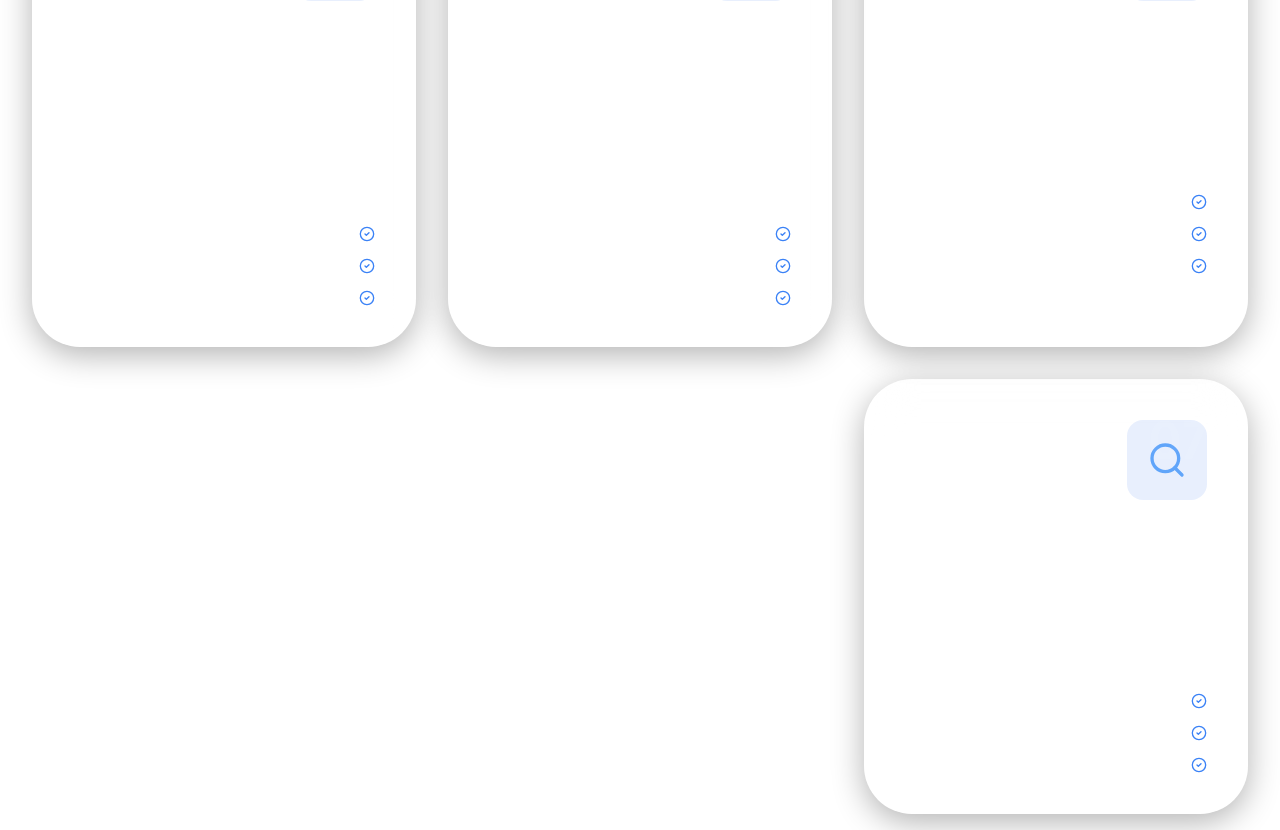
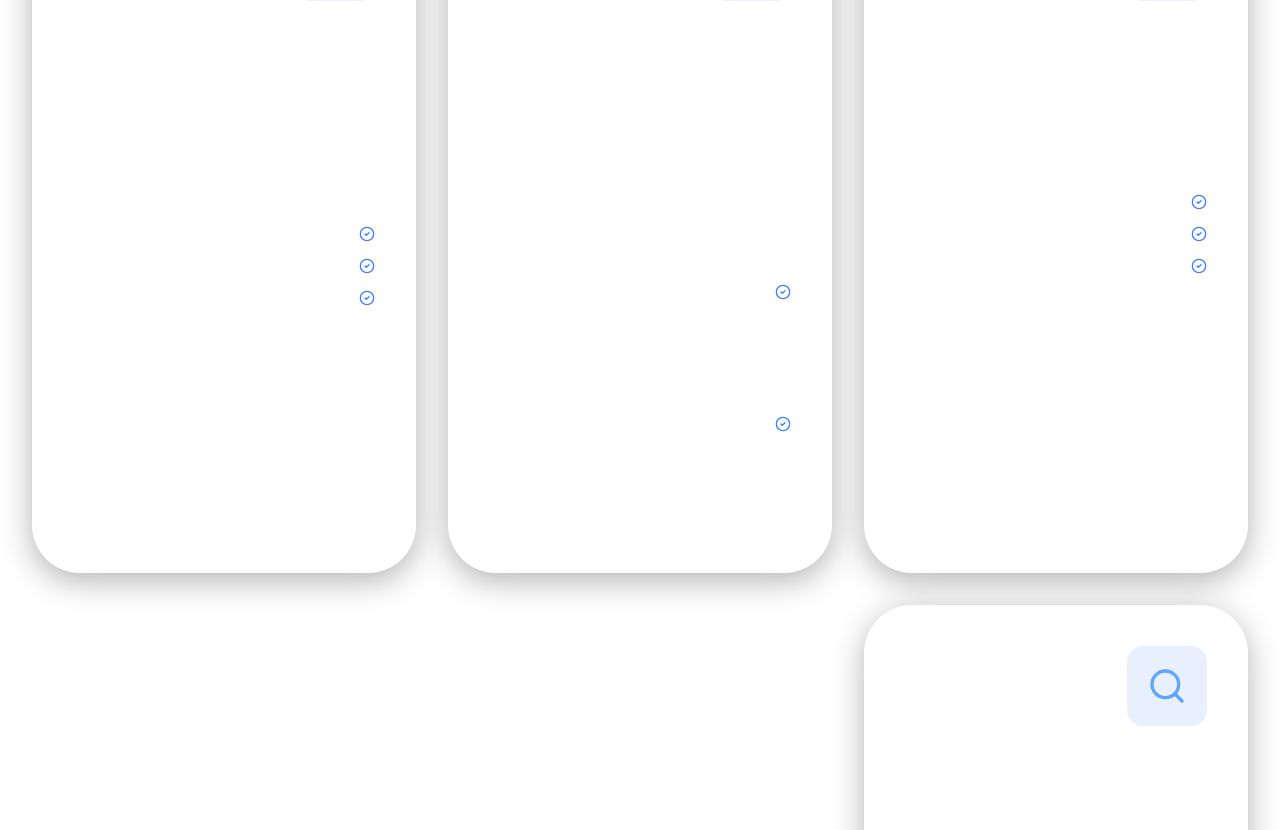
Before and after one commit to Medhat1989/Dar-Alofooq, a React (Vite) app: page / in a window 1280 px wide. Shown: the part 1849-2679 px from the top of the page. Built offline with nearby package versions, Linux system fonts and the light colour scheme.

Commit message:
feat: Refine HR outsourcing service description
Update the HR outsourcing service title, description, and bullet points to provide a more detailed and comprehensive explanation of the package's offerings, emphasizing the seamless management of government relations and employee affairs.

```diff
--- a/constants.ts
+++ b/constants.ts
@@ -102,14 +102,20 @@ export const APP_CONTENT = {
     {
       id: 'hr_outsourcing',
       icon: 'Users2',
-      title: { en: 'HR Operations Outsourcing', ar: 'إسناد عمليات الموارد البشرية' },
+      title: { en: 'Daily HR Operations Management (Outsourcing Package)', ar: 'إدارة العمليات اليومية للموارد البشرية ( باقة الاسناد)' },
       desc: {
-        en: 'Full management of government relations, payroll, and employee benefits.',
-        ar: 'إدارة شاملة للعلاقات الحكومية وشؤون الموظفين والأجور.'
+        en: 'In the Outsourcing Package, we provide you with seamless organization and follow-up of core HR operations without the need for internal hiring, including:',
+        ar: 'نقدم لك في باقة الأسناد تنظيم ومتابعة العمليات الأساسية للموارد البشرية بسلاسة دون الحاجة لتوظيف داخلي والتي تشمل :'
       },
       points: {
-        en: ['Government portal management (Muqeem, Qiwa, etc.)', 'Employee benefits and payroll protection', 'Self-service systems implementation'],
-        ar: ['إدارة منصات (مقيم، قوى، التأمينات، إلخ)', 'إدارة الأجور وحماية الأجور والمكافآت', 'نظام الخدمة الذاتية لإدارة شؤون الموظفين']
+        en: [
+          'Specialized follow-up for your government platforms: Madad – Qiwa – Ministry of Human Resources – Social Insurance – Muqeem or Absher Business – Medical Insurance – Government Support Programs – or any other platform related to the facility.',
+          'Specialized follow-up for your employee affairs: Full recruitment procedures – Employee file management – Attendance and departure – Employee leaves – Payroll management – Resignations and service terminations – Employee requirements.'
+        ],
+        ar: [
+          'متابعة موظف متخصص لدينا للمنصات الحكومية الخاصة بكم من: مدد – قوى – وزارة الموارد البشرية – التأمينات الاجتماعية – مقيم أو ابشر اعمال – متابعة التأمين الطبي – متابعة برامج الدعم الحكومي – أو أي منصة أخرى تخص المنشأة',
+          'متابعة موظف متخصص لدينا لشؤون الموظفين لديكم: إجراءات التعيين كامله – إدارة ملفات الموظفين – الحضور والانصراف – اجازات الموظفين – إدارة الرواتب – إدارة الاستقالات وانهاء الخدمات – متطلبات الموظفين'
+        ]
       }
     },
     {
```
